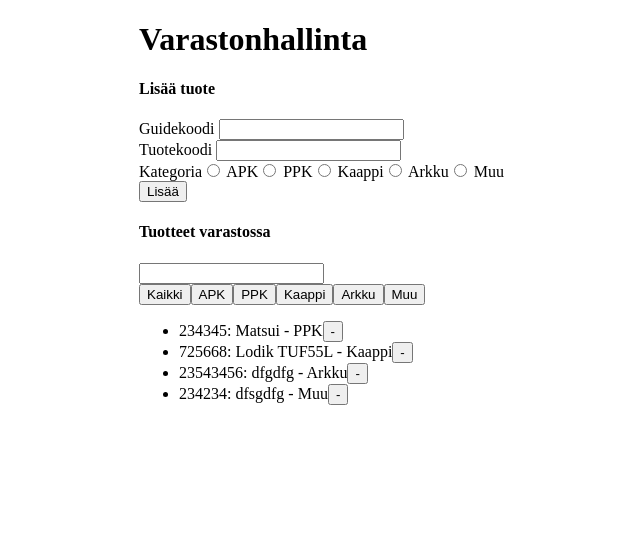
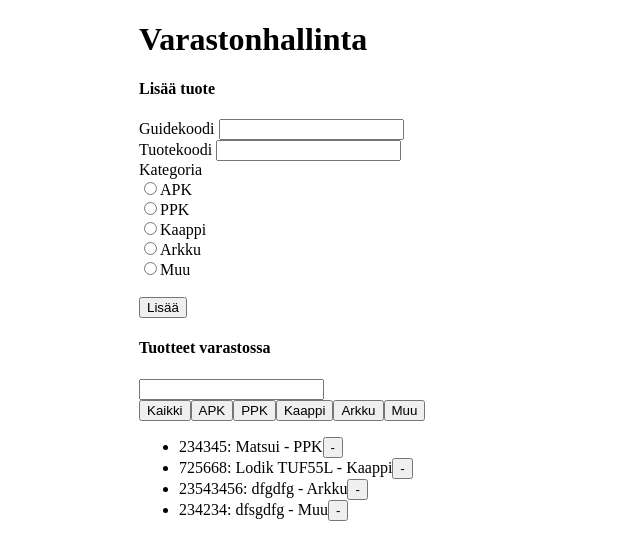
Before and after one commit to LauriNiva/varastonhallinta, a React (Create React App) app: page / in a window 1280 px wide. Shown: the top 560 px of the page, without its empty margins (101-741 px from the left). Built offline with nearby package versions, Linux system fonts and the light colour scheme; data requests are answered from the project's data file.

Commit message:
Generate category radiobuttons
Created new component AddNewItemForm. Generate radiobuttons from cateogory list

```diff
--- a/src/App.js
+++ b/src/App.js
@@ -3,6 +3,8 @@
 import axios from 'axios';
 import Items from './components/Items';
 import CategoryButtons from "./components/CategoryButtons";
+import AddNewItemForm from "./components/AddNewItemForm";
+
 
 
 function App() {
@@ -32,8 +34,6 @@
         setCategoryFilter(response.data.map(category => category.id))
       });
   }, []);
-
-  console.log("catFil:", categoryFilter);
 
   const addItem = (e) => {
     e.preventDefault();
@@ -89,25 +89,17 @@
     || item.elguide.toLowerCase().includes(itemsFilter.toLowerCase())
   ).filter(item => categoryFilter.includes(item.id));
 
-  //console.log(goodsToShow);
 
   return (
     <div className="app">
       <h1>Varastonhallinta</h1>
 
       <h4>Lisää tuote</h4>
-      <form onSubmit={addItem}>
-        Guidekoodi <input value={newItemElguide} onChange={handleElguideChange} /><br />
-        Tuotekoodi <input value={newItemName} onChange={handleNameChange} /><br />
-        Kategoria
-        <input type="radio" name="category" id="0" value="0" onClick={handleCategoryChange} /> <label htmlFor="0">APK</label>
-        <input type="radio" name="category" id="1" value="1" onClick={handleCategoryChange} /> <label htmlFor="1">PPK</label>
-        <input type="radio" name="category" id="2" value="2" onClick={handleCategoryChange} /> <label htmlFor="2">Kaappi</label>
-        <input type="radio" name="category" id="3" value="3" onClick={handleCategoryChange} /> <label htmlFor="3">Arkku</label>
-        <input type="radio" name="category" id="4" value="4" onClick={handleCategoryChange} /> <label htmlFor="4">Muu</label>
-        <br />
-        <button type="submit">Lisää</button>
-      </form>
+
+      <AddNewItemForm addItem={addItem} newItemElguide={newItemElguide} handleElguideChange={handleElguideChange}
+      newItemName={newItemName} handleNameChange={handleNameChange} handleCategoryChange={handleCategoryChange}
+      categories={categories} />
+
 
 
       <h4>Tuotteet varastossa</h4>
--- /dev/null
+++ b/src/components/AddNewItemForm.js
@@ -0,0 +1,25 @@
+
+const AddNewItemForm = ({ addItem, newItemElguide, handleElguideChange, newItemName, handleNameChange, handleCategoryChange, categories }) => {
+
+    const radiobuttons = categories.map(category =>
+        <div key={category.id}>
+            <input type="radio" name="category" id={category.id} value={category.id} onClick={handleCategoryChange} />
+            <label htmlFor={category.id}>{category.name}</label>
+        </div>
+    )
+
+    return (
+        <div className="new-item-form">
+            <form onSubmit={addItem}>
+                Guidekoodi <input value={newItemElguide} onChange={handleElguideChange} /><br />
+          Tuotekoodi <input value={newItemName} onChange={handleNameChange} /><br />
+          Kategoria
+          {radiobuttons}
+                <br />
+                <button type="submit">Lisää</button>
+            </form>
+        </div>
+    )
+}
+
+export default AddNewItemForm;
```
